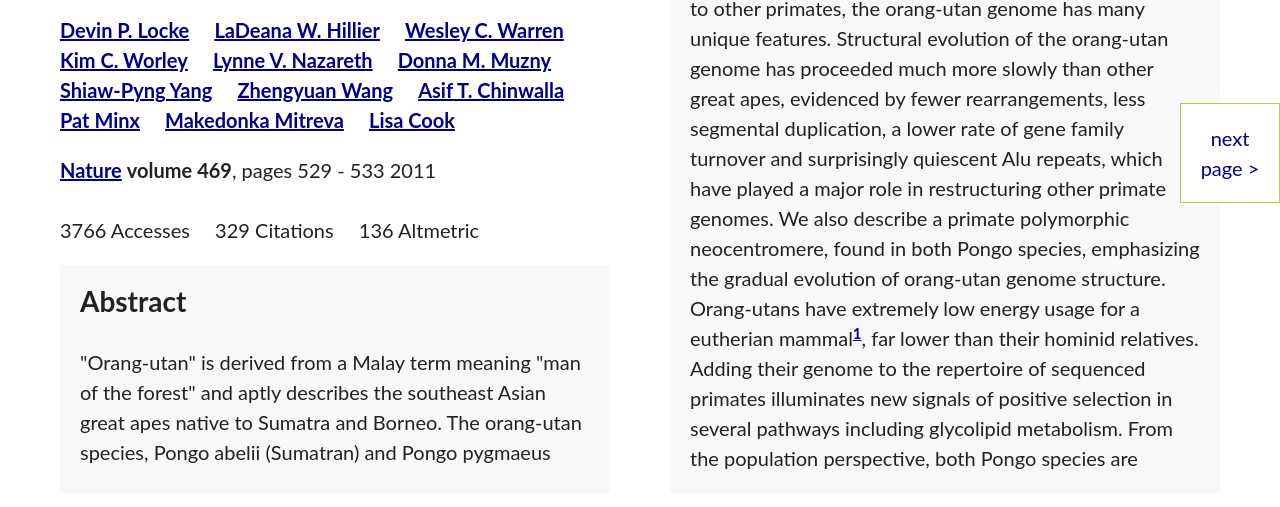
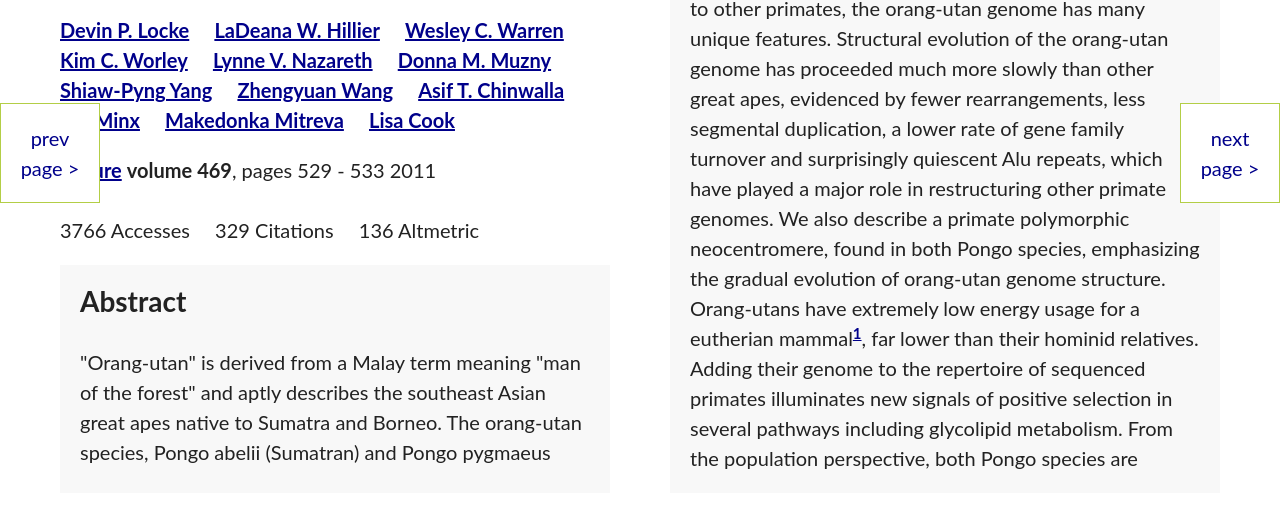
Before and after one commit to leejordan/text-render, a website: page index.html in a window 1280 px wide. Shown: the part 247-754 px from the top of the page. Drawn offline with nearby package versions, Linux system fonts and the light colour scheme.

Commit message:
adding prev button

```diff
--- a/index.html
+++ b/index.html
@@ -10,6 +10,7 @@
   </head>
   <body>
     <main class="paper">
+      <button id='prev' class="paper__page-prev">prev page ></button>
       <button id='next' class="paper__page-next">next page ></button>
       <header class="paper__header">
         <ul class="paper__identifiers">
--- a/scss/organisms/_paper.scss
+++ b/scss/organisms/_paper.scss
@@ -26,6 +26,17 @@
 	@media only screen and (min-width: $breakpoint-xlarge) {
 
 	}
+}
+
+.paper__page-prev {
+	position: fixed;
+	left: 0;
+	top: 50%;
+	margin-top: -50px;
+	height: 100px;
+	width: 100px;
+	border: $border-default;
+	background-color: $colour-white;
 }
 
 .paper__page-next {
```
Also changed, not shown: css/textrender.css.
